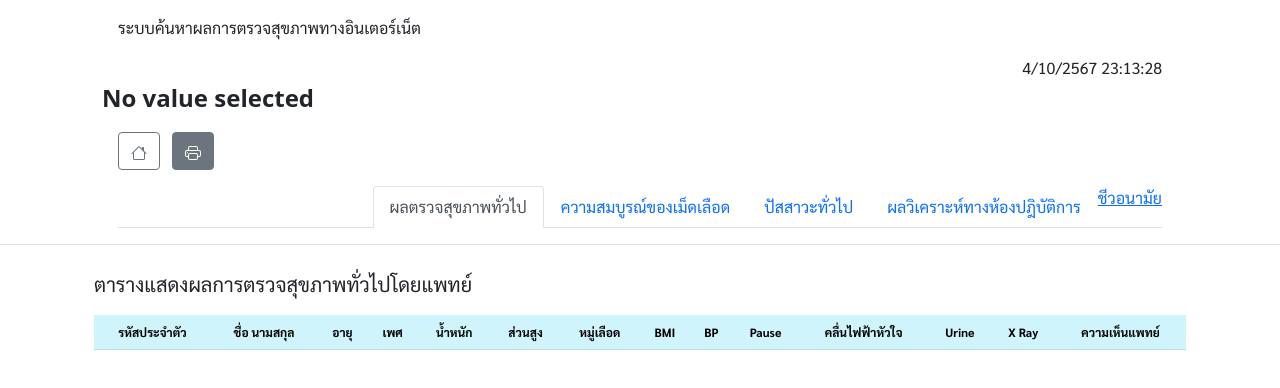
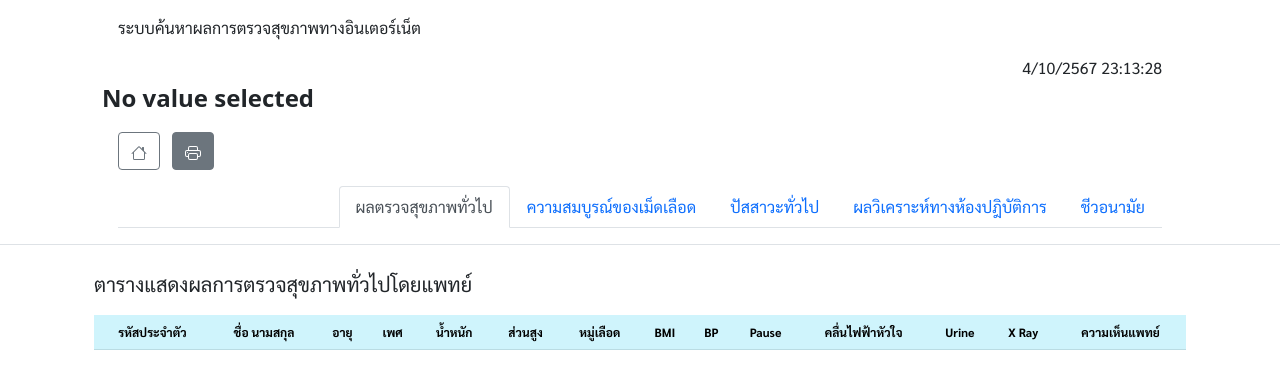
Before and after one commit to Menzshops/checkup, a plain HTML site: page pe.html in a window 1280 px wide. Drawn offline with nearby package versions, Linux system fonts and the light colour scheme; some packages are replaced by stand-ins of ours; no server answers; a script that the page names is missing; a web font is replaced by a local one.

Commit message:
Update pe.html

```diff
--- a/pe.html
+++ b/pe.html
@@ -119,7 +119,7 @@
                   <a class="nav-link" href="chem.html">ผลวิเคราะห์ทางห้องปฎิบัติการ</a>
                 </li>
                 <li class="nav-item text-end">
-                  <a class="nav-item" href="bio.html">ชีวอนามัย</a>
+                  <a class="nav-link" href="bio.html">ชีวอนามัย</a>
                 </li>
               </ul>
         </div>
```
